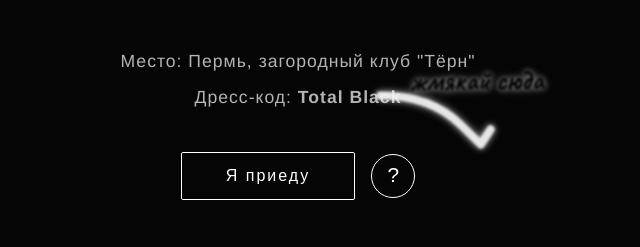
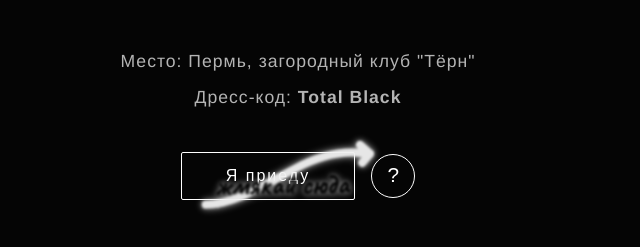
Before and after one commit to Crystos/wedding-invite, a website: page index.html in a window 1280 px wide. Shown: the part 553-800 px from the top of the page, without its empty margins (342-982 px from the left). Drawn offline with nearby package versions, Linux system fonts and the light colour scheme.

Commit message:
Update index.html

```diff
--- a/index.html
+++ b/index.html
@@ -251,13 +251,13 @@
       const wrapper = document.createElement('div');
       wrapper.className = 'chalk-hint-wrapper';
       wrapper.innerHTML = `
-        <svg class="chalk-arrow-svg" width="150" height="100" viewBox="0 0 150 100">
+        <svg class="chalk-arrow-svg" width="200" height="120" viewBox="0 0 200 120">
           <g class="chalk-hint-group chalk-effect">
-            <!-- Стрелка, указывающая на кнопку -->
-            <path class="chalk-arrow-path" d="M 20 20 Q 70 20, 100 50 L 120 70 M 110 60 L 120 70 L 130 55" />
+            <!-- Стрелка с кривыми Безье, указывающая на кнопку -->
+            <path class="chalk-arrow-path" d="M 20 90 C 50 90, 80 70, 110 55 C 135 42, 155 38, 175 40 L 185 41 M 175 32 L 185 41 L 177 50" />
 
             <!-- Текст над стрелкой -->
-            <text x="50" y="15" class="chalk-text">жмякай сюда</text>
+            <text x="30" y="80" class="chalk-text">жмякай сюда</text>
           </g>
         </svg>
       `;
@@ -275,12 +275,12 @@
         const btnWidth = rect.width;
         const btnHeight = rect.height;
 
-        // Позиционируем wrapper так, чтобы стрелка указывала на кнопку сверху
-        const offsetX = 20; // отступ слева от кнопки
-        const offsetY = -80; // отступ сверху от кнопки
+        // Позиционируем wrapper так, чтобы стрелка указывала на кнопку слева
+        const offsetX = -185; // отступ слева от кнопки (под размер SVG)
+        const offsetY = -41; // отступ сверху для центрирования
 
         // Wrapper позиционируется так, чтобы стрелка указывала на кнопку
-        const wrapperLeft = targetX - 30 + offsetX;
+        const wrapperLeft = targetX + offsetX;
         const wrapperTop = targetY + offsetY;
 
         wrapper.style.left = `${wrapperLeft}px`;
```
